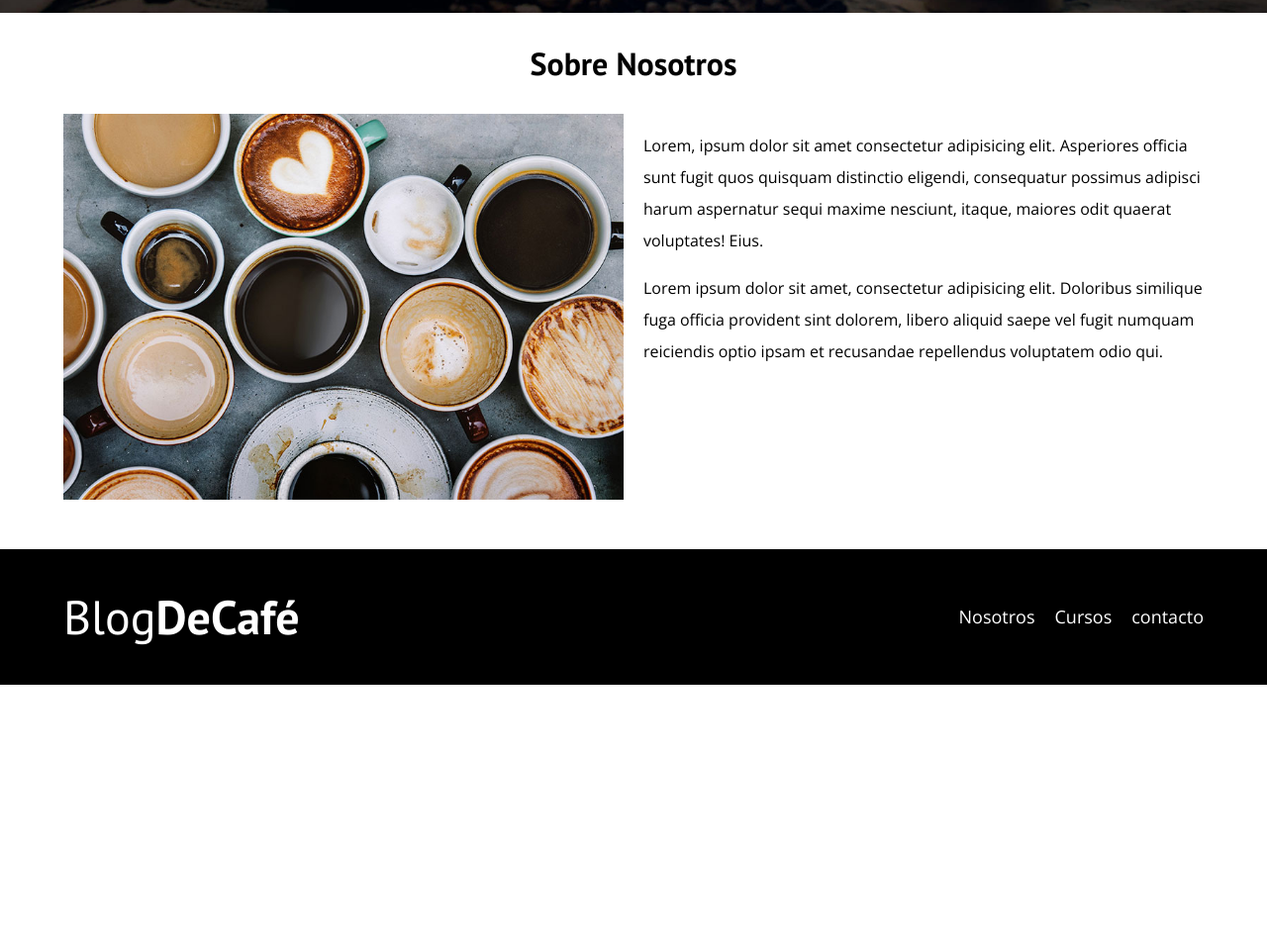
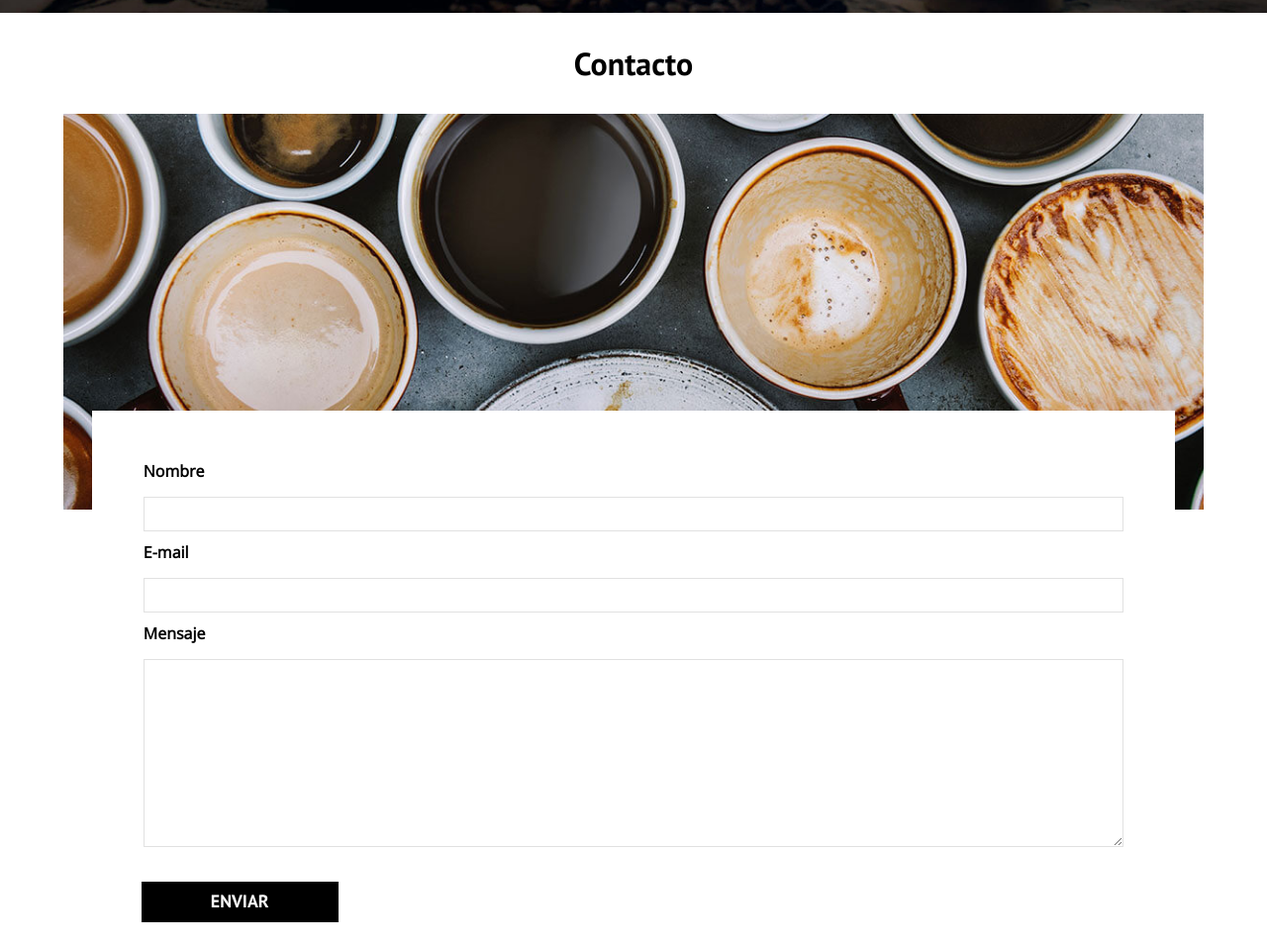
Before and after one commit to Firelx/blog-cafe, a plain HTML site: page contacto.html in a window 1280 px wide. Shown: the part 587-1542 px from the top of the page at 99% size. Before the commit the page ends 1279 px from the top, so only its background shows below. Drawn offline with nearby package versions, Linux system fonts and the light colour scheme.

Commit message:
Crear contacto.html y actualizar referencias

```diff
--- a/nosotros.html
+++ b/contacto.html
@@ -37,25 +37,20 @@
     </header>
 
     <main class="contenedor">
-        <h3 class="centrar-texto">Sobre Nosotros</h3>
+        <h3 class="centrar-texto">Contacto</h3>
 
-        <div class="sobre-nosotros">
-            <div class="sobre-nosotros__imagen">
-                <img src="img/nosotros.jpg" alt="Imagen nosotros">
-            </div>
 
-            <div class="sobre-nosotros__texto">
-                <p>Lorem, ipsum dolor sit amet consectetur adipisicing elit.
-                    Asperiores officia sunt fugit quos quisquam distinctio eligendi,
-                    consequatur possimus adipisci harum aspernatur sequi maxime nesciunt, itaque,
-                    maiores odit quaerat voluptates! Eius.
-                </p>
-                <p>Lorem ipsum dolor sit amet, consectetur adipisicing elit.
-                    Doloribus similique fuga officia provident sint dolorem,
-                    libero aliquid saepe vel fugit numquam reiciendis optio
-                    ipsam et recusandae repellendus voluptatem odio qui.</p>
-            </div>
-        </div>
+        <div class="contacto-bg"></div>
+
+        <form class="formulario">
+            <fieldset class="campo">
+                <label for="nombre" class="etiqueta">Nombre<input id="nombre" name="nombre" type="text" required></label>
+                <label for="email" class="etiqueta">E-mail<input id="email" name="email" type="email" required></label>
+                <label for="mensaje" class="etiqueta">Mensaje <textarea name="mensaje" id="mensaje" cols="35" rows="10"></textarea></label>
+            </fieldset>
+            <button class="boton boton--primario boton--enviar">Enviar</button>
+        </form>
+
     </main>
 
     <footer class="footer">
--- a/css/styles.css
+++ b/css/styles.css
@@ -274,3 +274,56 @@ img {
 .curso:last-of-type {
     border-bottom: none;
 }
+
+
+/** Contacto **/
+
+.contacto-bg {
+    background-image: url(/img/contacto.jpg);
+    height: 40rem;
+    background-size: cover;
+    background-repeat: no-repeat;
+}
+
+.etiqueta {
+    display: block;
+    margin: 0.5rem 0;
+    font-weight: bold;
+}
+
+.formulario {
+    background-color: var(--blanco);
+    margin: -10rem auto 0 auto;
+    width: 95%;
+    padding: 2rem 5rem;
+}
+
+
+.campo {
+    border: none;
+    padding: 2rem 0;
+}
+
+input, textarea {
+    margin: 1rem 0 0 0;
+    width: 100%;
+    min-height: 3.5rem;
+    border: 1px solid var(--gris);
+}
+
+.boton--enviar {
+    border: none;
+    width: 100%;
+}
+
+.boton--enviar:hover {
+    cursor: pointer;
+}
+
+@media (min-width: 768px) {
+
+    .boton--enviar {
+        margin: 0 auto;
+        width: 20%;
+    }
+}
```
Also changed, not shown: cursos.html (+2 -2 lines), entrada.html (+2 -2 lines), index.html (+2 -2 lines).
